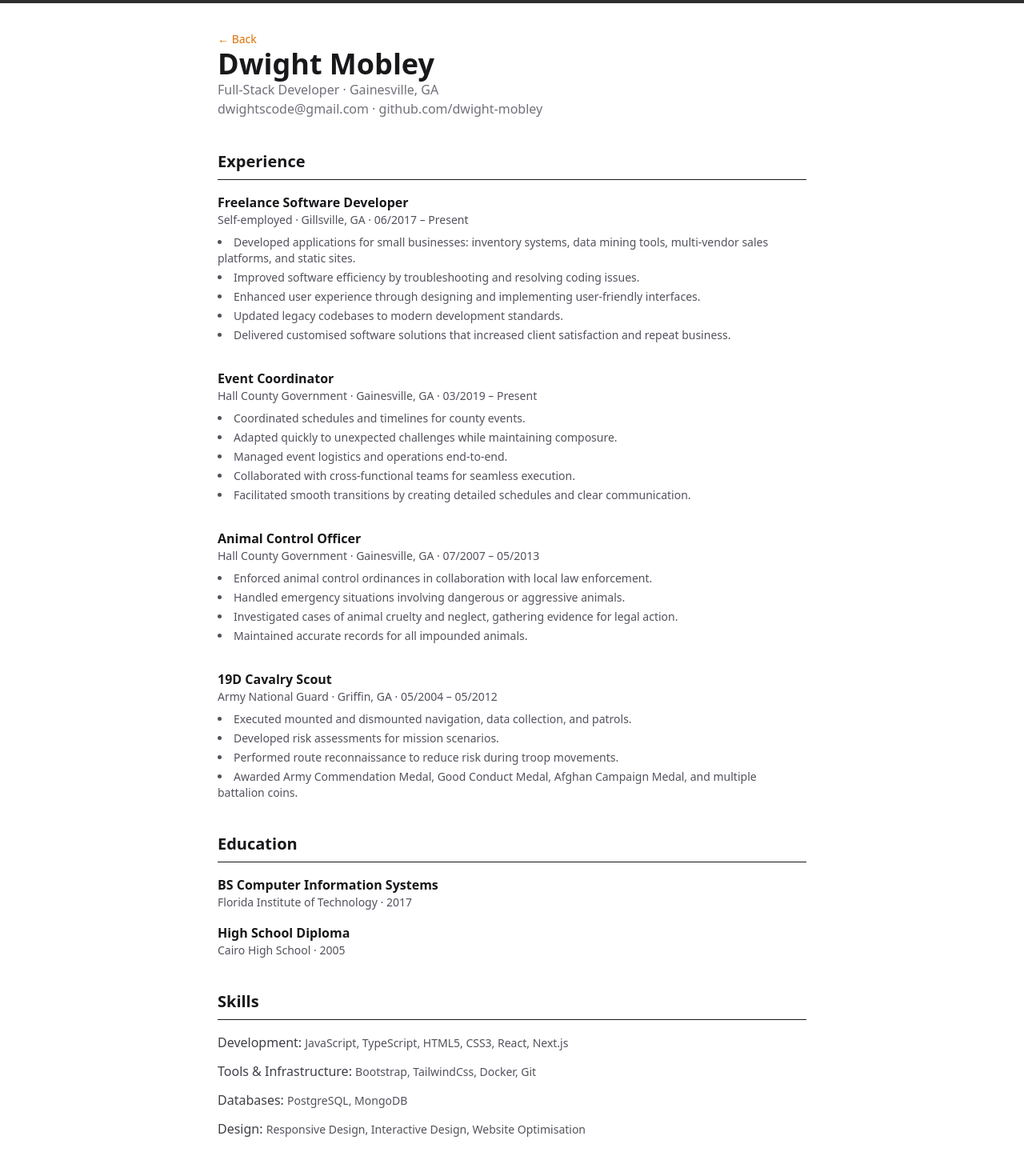
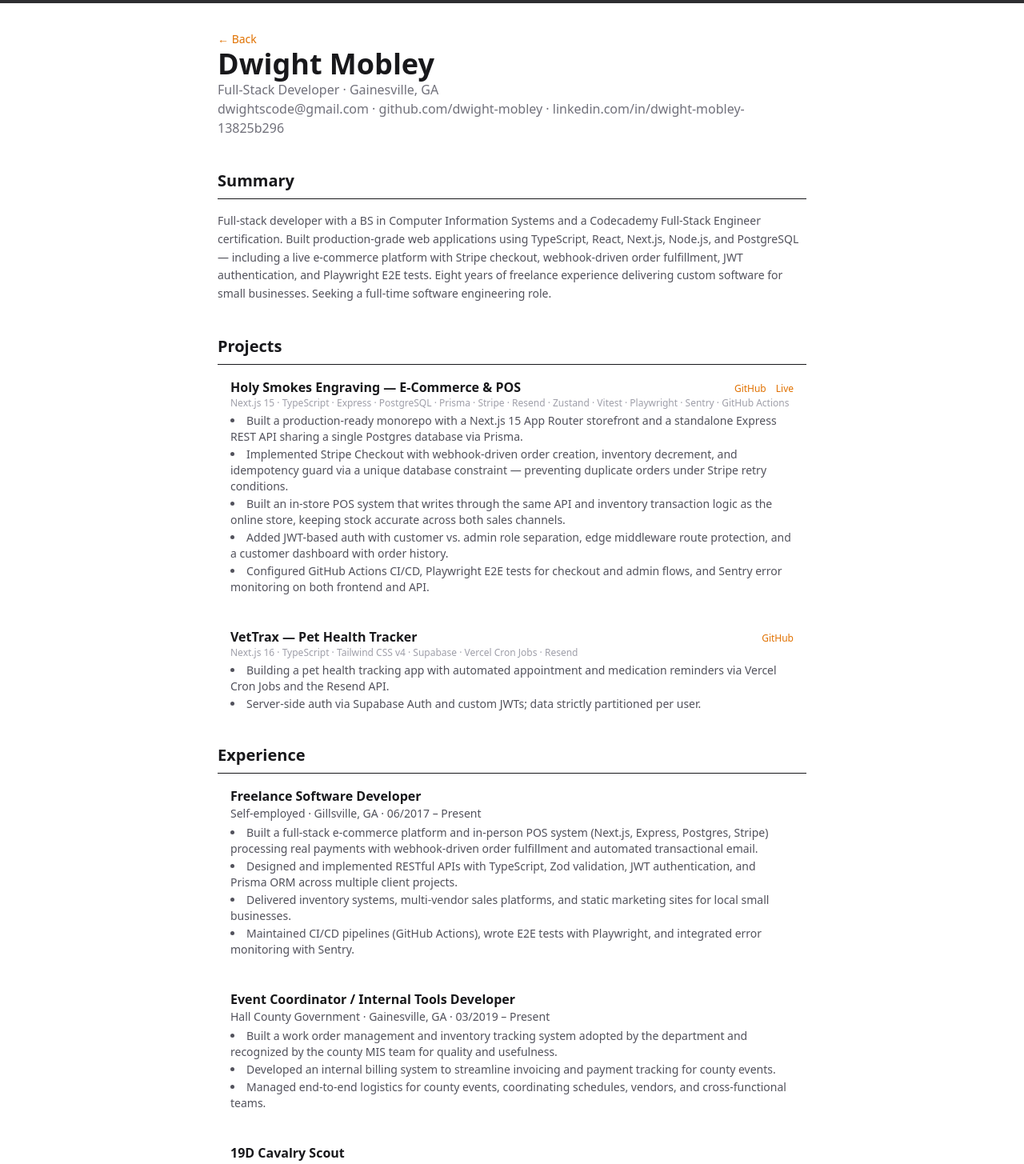
Before and after one commit to dwight-mobley/portfolio, a Next.js app: page /resume in a window 1280 px wide. Shown: the part 60-1515 px from the top of the page at 80% size. Built offline with nearby package versions, Linux system fonts and the light colour scheme.

Commit message:
update resume

```diff
--- a/app/globals.css
+++ b/app/globals.css
@@ -1 +1,7 @@
 @import "tailwindcss";
+
+@media print {
+  @page {
+    margin: 0.6in 0.75in;
+  }
+}
--- a/app/resume/page.tsx
+++ b/app/resume/page.tsx
@@ -1,28 +1,69 @@
-
-import { experience, education } from "@/lib/data/experience";
+import { experience, education, resumeProjects, certifications } from "@/lib/data/experience";
 import { SkillCategory, skills } from "@/lib/data/skills";
 import Link from "next/link";
 
 export default function ResumePage() {
   return (
     <div className="min-h-screen bg-white pt-24 pb-16 print:pt-0 print:pb-0">
-      <div className="max-w-3xl mx-auto px-4 space-y-10">
+      <div className="max-w-3xl mx-auto px-4 space-y-10 print:space-y-6">
         <Link href="/" className="text-sm text-amber-600 hover:underline print:hidden">← Back</Link>
 
+        {/* Header */}
         <div>
           <h1 className="text-4xl font-extrabold text-zinc-900">Dwight Mobley</h1>
           <p className="text-zinc-500">Full-Stack Developer · Gainesville, GA</p>
-          <p className="text-zinc-500">dwightscode@gmail.com · github.com/dwight-mobley</p>
+          <p className="text-zinc-500">
+            dwightscode@gmail.com ·{" "}
+            <a href="https://github.com/dwight-mobley" className="hover:underline print:no-underline">github.com/dwight-mobley</a>
+            {" "}·{" "}
+            <a href="https://linkedin.com/in/dwight-mobley-13825b296" className="hover:underline print:no-underline">linkedin.com/in/dwight-mobley-13825b296</a>
+          </p>
         </div>
 
+        {/* Summary */}
+        <section>
+          <h2 className="text-xl font-bold text-zinc-900 border-b pb-2 mb-4">Summary</h2>
+          <p className="text-sm text-zinc-600 leading-relaxed">
+            Full-stack developer with a BS in Computer Information Systems and a Codecademy Full-Stack
+            Engineer certification. Built production-grade web applications using TypeScript, React,
+            Next.js, Node.js, and PostgreSQL — including a live e-commerce platform with Stripe
+            checkout, webhook-driven order fulfillment, JWT authentication, and Playwright E2E tests.
+            Eight years of freelance experience delivering custom software for small businesses.
+            Seeking a full-time software engineering role.
+          </p>
+        </section>
+
+        {/* Projects */}
+        <section>
+          <h2 className="text-xl font-bold text-zinc-900 border-b pb-2 mb-4">Projects</h2>
+          <div className="max-w-3xl mx-auto px-4 space-y-10 print:space-y-6">
+            {resumeProjects.map((p) => (
+              <div key={p.id}>
+                <div className="flex items-baseline justify-between gap-2">
+                  <p className="font-semibold text-zinc-900">{p.name}</p>
+                  <div className="flex gap-3 text-xs text-amber-600 shrink-0">
+                    {p.github && <a href={p.github} className="hover:underline">GitHub</a>}
+                    {p.live && <a href={p.live} className="hover:underline">Live</a>}
+                  </div>
+                </div>
+                <p className="text-xs text-zinc-400 mb-1 print:text-[10px]">{p.stack.join(" · ")}</p>
+                <ul className="mt-1 list-disc list-inside space-y-0.5 text-sm text-zinc-600 print:text-xs">
+                  {p.bullets.map((b, i) => <li key={i}>{b}</li>)}
+                </ul>
+              </div>
+            ))}
+          </div>
+        </section>
+
+        {/* Experience */}
         <section>
           <h2 className="text-xl font-bold text-zinc-900 border-b pb-2 mb-4">Experience</h2>
-          <div className="space-y-8">
+          <div className="max-w-3xl mx-auto px-4 space-y-10 print:space-y-6">
             {experience.map((e) => (
               <div key={e.id}>
                 <p className="font-semibold text-zinc-900">{e.position}</p>
                 <p className="text-zinc-600 text-sm">{e.company} · {e.location} · {e.period}</p>
-                <ul className="mt-2 list-disc list-inside space-y-1 text-sm text-zinc-600">
+                <ul className="mt-1 list-disc list-inside space-y-0.5 text-sm text-zinc-600 print:text-xs">
                   {e.description.map((b, i) => <li key={i}>{b}</li>)}
                 </ul>
               </div>
@@ -30,9 +71,10 @@ export default function ResumePage() {
           </div>
         </section>
 
+        {/* Education */}
         <section>
           <h2 className="text-xl font-bold text-zinc-900 border-b pb-2 mb-4">Education</h2>
-          <div className="space-y-4">
+          <div className="max-w-3xl mx-auto px-4 space-y-10 print:space-y-6">
             {education.map((ed) => (
               <div key={ed.id}>
                 <p className="font-semibold text-zinc-900">{ed.degree}</p>
@@ -42,10 +84,24 @@ export default function ResumePage() {
           </div>
         </section>
 
+        {/* Certifications */}
+        <section>
+          <h2 className="text-xl font-bold text-zinc-900 border-b pb-2 mb-4">Certifications</h2>
+          <div className="max-w-3xl mx-auto px-4 space-y-10 print:space-y-6">
+            {certifications.map((c) => (
+              <div key={c.id}>
+                <p className="font-semibold text-zinc-900">{c.name}</p>
+                <p className="text-zinc-600 text-sm">{c.issuer} · {c.date}</p>
+              </div>
+            ))}
+          </div>
+        </section>
+
+        {/* Skills */}
         <section>
           <h2 className="text-xl font-bold text-zinc-900 border-b pb-2 mb-4">Skills</h2>
           {skills.map((cat: SkillCategory) => (
-            <div key={cat.label} className="mb-3">
+            <div key={cat.label} className="max-w-3xl mx-auto px-4 space-y-10 print:space-y-6">
               <span className="font-medium text-zinc-700">{cat.label}: </span>
               <span className="text-zinc-600 text-sm">{cat.items.map((s) => s.name).join(", ")}</span>
             </div>
--- a/lib/data/experience.ts
+++ b/lib/data/experience.ts
@@ -23,50 +23,32 @@ export const experience: ExperienceEntry[] = [
     location: "Gillsville, GA",
     period: "06/2017 – Present",
     description: [
-      "Developed applications for small businesses: inventory systems, data mining tools, multi-vendor sales platforms, and static sites.",
-      "Improved software efficiency by troubleshooting and resolving coding issues.",
-      "Enhanced user experience through designing and implementing user-friendly interfaces.",
-      "Updated legacy codebases to modern development standards.",
-      "Delivered customised software solutions that increased client satisfaction and repeat business.",
+      "Built a full-stack e-commerce platform and in-person POS system (Next.js, Express, Postgres, Stripe) processing real payments with webhook-driven order fulfillment and automated transactional email.",
+      "Designed and implemented RESTful APIs with TypeScript, Zod validation, JWT authentication, and Prisma ORM across multiple client projects.",
+      "Delivered inventory systems, multi-vendor sales platforms, and static marketing sites for local small businesses.",
+      "Maintained CI/CD pipelines (GitHub Actions), wrote E2E tests with Playwright, and integrated error monitoring with Sentry.",
     ],
   },
   {
     id: 2,
-    position: "Event Coordinator",
+    position: "Event Coordinator / Internal Tools Developer",
     company: "Hall County Government",
     location: "Gainesville, GA",
     period: "03/2019 – Present",
     description: [
-      "Coordinated schedules and timelines for county events.",
-      "Adapted quickly to unexpected challenges while maintaining composure.",
-      "Managed event logistics and operations end-to-end.",
-      "Collaborated with cross-functional teams for seamless execution.",
-      "Facilitated smooth transitions by creating detailed schedules and clear communication.",
+      "Built a work order management and inventory tracking system adopted by the department and recognized by the county MIS team for quality and usefulness.",
+      "Developed an internal billing system to streamline invoicing and payment tracking for county events.",
+      "Managed end-to-end logistics for county events, coordinating schedules, vendors, and cross-functional teams.",
     ],
   },
   {
     id: 3,
-    position: "Animal Control Officer",
-    company: "Hall County Government",
-    location: "Gainesville, GA",
-    period: "07/2007 – 05/2013",
-    description: [
-      "Enforced animal control ordinances in collaboration with local law enforcement.",
-      "Handled emergency situations involving dangerous or aggressive animals.",
-      "Investigated cases of animal cruelty and neglect, gathering evidence for legal action.",
-      "Maintained accurate records for all impounded animals.",
-    ],
-  },
-  {
-    id: 4,
     position: "19D Cavalry Scout",
     company: "Army National Guard",
     location: "Griffin, GA",
     period: "05/2004 – 05/2012",
     description: [
-      "Executed mounted and dismounted navigation, data collection, and patrols.",
-      "Developed risk assessments for mission scenarios.",
-      "Performed route reconnaissance to reduce risk during troop movements.",
+      "Deployed in support of OEF; conducted route reconnaissance, data collection, and risk assessments to support troop movements.",
       "Awarded Army Commendation Medal, Good Conduct Medal, Afghan Campaign Medal, and multiple battalion coins.",
     ],
   },
@@ -80,11 +62,56 @@ export const education: EducationEntry[] = [
     location: "Melbourne, FL",
     year: "2017",
   },
+];
+
+export type ResumeProject = {
+  id: string;
+  name: string;
+  stack: string[];
+  github?: string;
+  live?: string;
+  bullets: string[];
+};
+
+export const resumeProjects: ResumeProject[] = [
   {
-    id: 2,
-    degree: "High School Diploma",
-    institution: "Cairo High School",
-    location: "Cairo, GA",
-    year: "2005",
+    id: "holy-smokes-engraving",
+    name: "Holy Smokes Engraving — E-Commerce & POS",
+    stack: ["Next.js 15", "TypeScript", "Express", "PostgreSQL", "Prisma", "Stripe", "Resend", "Zustand", "Vitest", "Playwright", "Sentry", "GitHub Actions"],
+    github: "https://github.com/dwight-mobley/holysmokesengraving",
+    live: "https://holysmokesengraving.com",
+    bullets: [
+      "Built a production-ready monorepo with a Next.js 15 App Router storefront and a standalone Express REST API sharing a single Postgres database via Prisma.",
+      "Implemented Stripe Checkout with webhook-driven order creation, inventory decrement, and idempotency guard via a unique database constraint — preventing duplicate orders under Stripe retry conditions.",
+      "Built an in-store POS system that writes through the same API and inventory transaction logic as the online store, keeping stock accurate across both sales channels.",
+      "Added JWT-based auth with customer vs. admin role separation, edge middleware route protection, and a customer dashboard with order history.",
+      "Configured GitHub Actions CI/CD, Playwright E2E tests for checkout and admin flows, and Sentry error monitoring on both frontend and API.",
+    ],
+  },
+  {
+    id: "vet-trax",
+    name: "VetTrax — Pet Health Tracker",
+    stack: ["Next.js 16", "TypeScript", "Tailwind CSS v4", "Supabase", "Vercel Cron Jobs", "Resend"],
+    github: "https://github.com/dwight-mobley/vet-trax",
+    bullets: [
+      "Building a pet health tracking app with automated appointment and medication reminders via Vercel Cron Jobs and the Resend API.",
+      "Server-side auth via Supabase Auth and custom JWTs; data strictly partitioned per user.",
+    ],
   },
 ];
+
+export type Certification = {
+  id: string;
+  name: string;
+  issuer: string;
+  date: string;
+};
+
+export const certifications: Certification[] = [
+  {
+    id: "codecademy-fse",
+    name: "Full-Stack Engineer — Professional Certification",
+    issuer: "Codecademy",
+    date: "May 2025",
+  },
+];
--- a/lib/data/skills.ts
+++ b/lib/data/skills.ts
@@ -5,23 +5,38 @@ export type SkillCategory = {
 
 export const skills: SkillCategory[] = [
   {
-    label: "Development",
+    label: "Languages",
     items: [
+      { name: "TypeScript", iconUrl: "https://cdn.jsdelivr.net/gh/devicons/devicon/icons/typescript/typescript-original.svg" },
       { name: "JavaScript", iconUrl: "https://cdn.jsdelivr.net/gh/devicons/devicon/icons/javascript/javascript-original.svg" },
-      { name: "TypeScript", iconUrl: "https://cdn.jsdelivr.net/gh/devicons/devicon/icons/typescript/typescript-original.svg" },
       { name: "HTML5", iconUrl: "https://cdn.jsdelivr.net/gh/devicons/devicon/icons/html5/html5-original.svg" },
       { name: "CSS3", iconUrl: "https://cdn.jsdelivr.net/gh/devicons/devicon/icons/css3/css3-original.svg" },
-      { name: "React", iconUrl: "https://cdn.jsdelivr.net/gh/devicons/devicon/icons/react/react-original.svg" },
-      { name: "Next.js", iconUrl: "https://cdn.jsdelivr.net/gh/devicons/devicon/icons/nextjs/nextjs-original.svg" },
+      { name: "SQL" },
     ],
   },
   {
-    label: "Tools & Infrastructure",
+    label: "Frontend",
     items: [
+      { name: "React", iconUrl: "https://cdn.jsdelivr.net/gh/devicons/devicon/icons/react/react-original.svg" },
+      { name: "Next.js", iconUrl: "https://cdn.jsdelivr.net/gh/devicons/devicon/icons/nextjs/nextjs-original.svg" },
+      { name: "Tailwind CSS", iconUrl: "https://cdn.jsdelivr.net/gh/devicons/devicon/icons/tailwindcss/tailwindcss-original.svg" },
+      { name: "Zustand" },
+      { name: "React Hook Form" },
+      { name: "Zod" },
+      { name: "Storybook", iconUrl: "https://cdn.jsdelivr.net/gh/devicons/devicon/icons/storybook/storybook-original.svg" },
       { name: "Bootstrap", iconUrl: "https://cdn.jsdelivr.net/gh/devicons/devicon/icons/bootstrap/bootstrap-original.svg" },
-      { name: "TailwindCss", iconUrl: "https://cdn.jsdelivr.net/gh/devicons/devicon/icons/tailwindcss/tailwindcss-original.svg" },
-      { name: "Docker", iconUrl: "https://cdn.jsdelivr.net/gh/devicons/devicon/icons/docker/docker-original.svg" },
-      { name: "Git", iconUrl: "https://cdn.jsdelivr.net/gh/devicons/devicon/icons/git/git-original.svg" },
+    ],
+  },
+  {
+    label: "Backend",
+    items: [
+      { name: "Node.js", iconUrl: "https://cdn.jsdelivr.net/gh/devicons/devicon/icons/nodejs/nodejs-original.svg" },
+      { name: "Express", iconUrl: "https://cdn.jsdelivr.net/gh/devicons/devicon/icons/express/express-original.svg" },
+      { name: "Prisma", iconUrl: "https://cdn.jsdelivr.net/gh/devicons/devicon/icons/prisma/prisma-original.svg" },
+      { name: "Stripe" },
+      { name: "Resend" },
+      { name: "JWT" },
+      { name: "REST APIs" },
     ],
   },
   {
@@ -29,10 +44,28 @@ export const skills: SkillCategory[] = [
     items: [
       { name: "PostgreSQL", iconUrl: "https://cdn.jsdelivr.net/gh/devicons/devicon/icons/postgresql/postgresql-original.svg" },
       { name: "MongoDB", iconUrl: "https://cdn.jsdelivr.net/gh/devicons/devicon/icons/mongodb/mongodb-original.svg" },
+      { name: "Supabase", iconUrl: "https://cdn.jsdelivr.net/gh/devicons/devicon/icons/supabase/supabase-original.svg" },
     ],
   },
   {
-    label: "Design",
-    items: [{ name: "Responsive Design" }, { name: "Interactive Design" }, { name: "Website Optimisation" }],
+    label: "Testing",
+    items: [
+      { name: "Vitest" },
+      { name: "Jest", iconUrl: "https://cdn.jsdelivr.net/gh/devicons/devicon/icons/jest/jest-plain.svg" },
+      { name: "Playwright" },
+      { name: "Testing Library" },
+    ],
+  },
+  {
+    label: "Tools & Infrastructure",
+    items: [
+      { name: "Git", iconUrl: "https://cdn.jsdelivr.net/gh/devicons/devicon/icons/git/git-original.svg" },
+      { name: "GitHub Actions", iconUrl: "https://cdn.jsdelivr.net/gh/devicons/devicon/icons/github/github-original.svg" },
+      { name: "Docker", iconUrl: "https://cdn.jsdelivr.net/gh/devicons/devicon/icons/docker/docker-original.svg" },
+      { name: "Vercel" },
+      { name: "Render" },
+      { name: "Sentry" },
+      { name: "ESLint", iconUrl: "https://cdn.jsdelivr.net/gh/devicons/devicon/icons/eslint/eslint-original.svg" },
+    ],
   },
 ];
```
